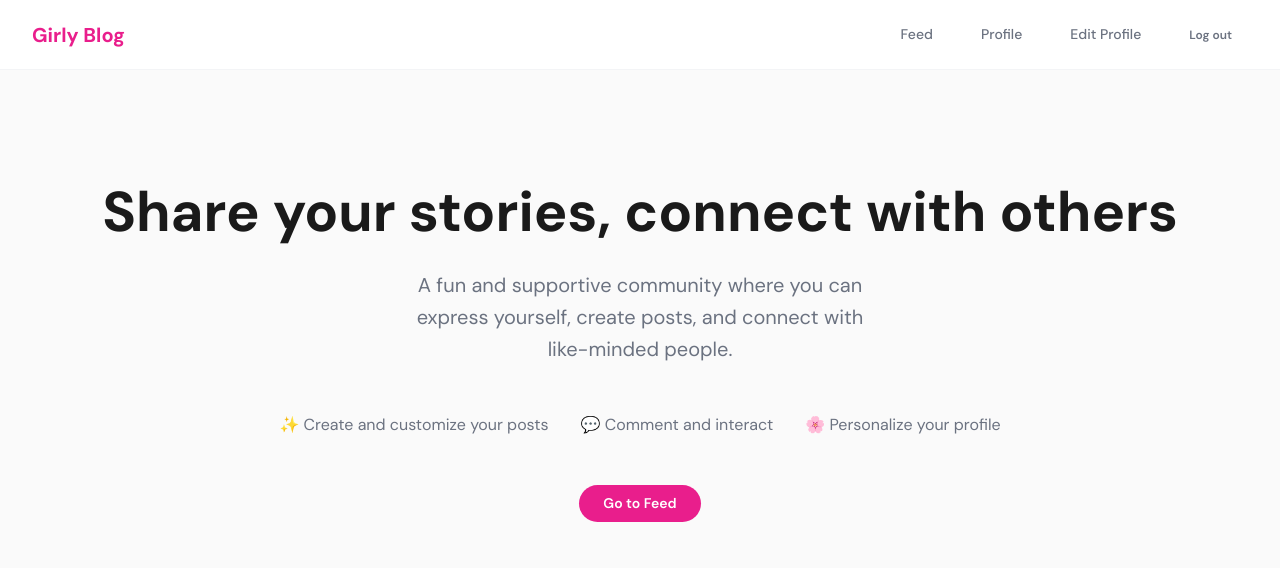
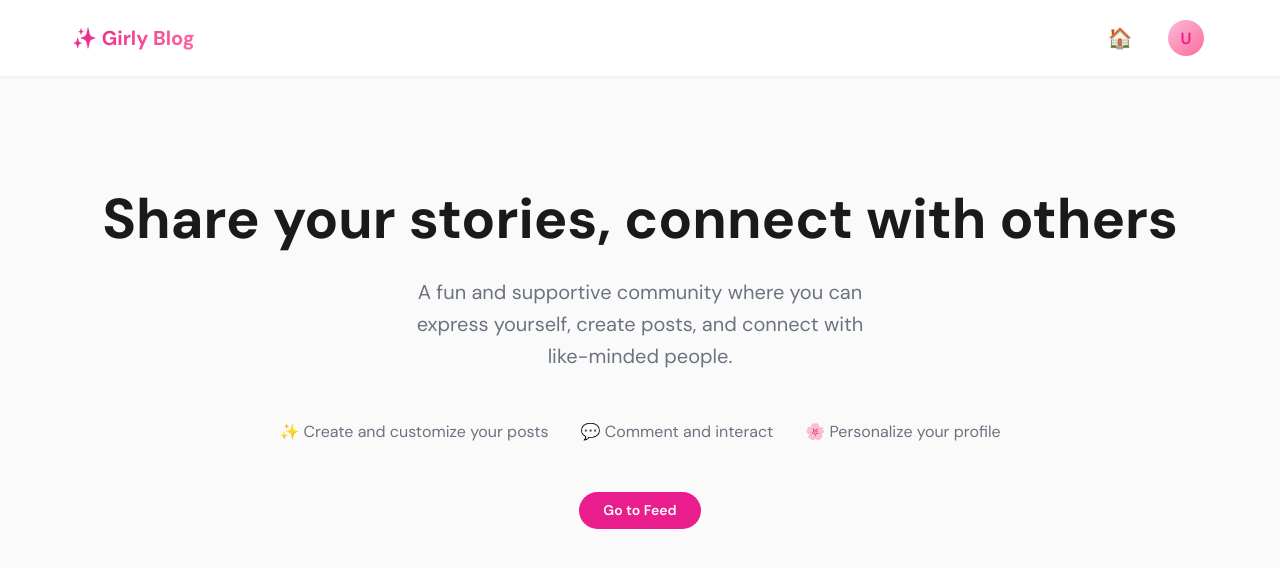
Before and after one commit to Jazzmine-Flora/Girly-Blogspot, a React (Create React App) app in the folder client/: page / in a window 1280 px wide. Shown: the top 568 px of the page. Built offline with nearby package versions, Linux system fonts and the light colour scheme; no server answers; sample sign-in values are in the browser's storage.

Commit message:
Updates for header view.

```diff
--- a/client/src/components/Layout/Navbar.jsx
+++ b/client/src/components/Layout/Navbar.jsx
@@ -1,8 +1,10 @@
 import { Link, useNavigate } from "react-router-dom";
+import { useState, useEffect, useRef } from "react";
 import styled from "styled-components";
 import { theme } from "../../styles/theme";
 import { useAuth } from "../../context/AuthContext";
-import { Button } from "../ui";
+import { Button, Avatar } from "../ui";
+import { getUserProfile } from "../../api";
 
 const Nav = styled.nav`
   position: sticky;
@@ -10,77 +12,229 @@ const Nav = styled.nav`
   z-index: 100;
   background: ${theme.colors.surface};
   border-bottom: 1px solid ${theme.colors.borderLight};
+  box-shadow: ${theme.shadows.sm};
+  backdrop-filter: blur(8px);
+`;
+
+const NavContainer = styled.div`
+  max-width: 1200px;
+  margin: 0 auto;
   padding: ${theme.spacing.md} ${theme.spacing.xl};
   display: flex;
   align-items: center;
   justify-content: space-between;
   gap: ${theme.spacing.lg};
-  flex-wrap: wrap;
+
+  @media (max-width: ${theme.breakpoints.sm}) {
+    padding: ${theme.spacing.md} ${theme.spacing.md};
+  }
 `;
 
 const Logo = styled(Link)`
   font-size: ${theme.typography.sizes.xl};
   font-weight: ${theme.typography.weights.bold};
-  color: ${theme.colors.primary};
+  background: linear-gradient(135deg, ${theme.colors.primary}, ${theme.colors.accent});
+  -webkit-background-clip: text;
+  -webkit-text-fill-color: transparent;
+  background-clip: text;
   text-decoration: none;
+  display: flex;
+  align-items: center;
+  gap: ${theme.spacing.sm};
+  transition: opacity ${theme.transitions.fast};
 
   &:hover {
-    color: ${theme.colors.primaryHover};
+    opacity: 0.8;
   }
 `;
 
 const NavLinks = styled.div`
   display: flex;
   align-items: center;
+  gap: ${theme.spacing.lg};
+
+  @media (max-width: ${theme.breakpoints.sm}) {
     gap: ${theme.spacing.md};
+  }
 `;
 
-const NavLink = styled(Link)`
-  font-size: ${theme.typography.sizes.sm};
-  font-weight: ${theme.typography.weights.medium};
+const IconButton = styled(Link)`
+  display: flex;
+  align-items: center;
+  justify-content: center;
+  width: 40px;
+  height: 40px;
+  border-radius: ${theme.radii.full};
   color: ${theme.colors.textSecondary};
   text-decoration: none;
-  padding: ${theme.spacing.sm} ${theme.spacing.md};
-  border-radius: ${theme.radii.md};
-  transition: color ${theme.transitions.fast}, background ${theme.transitions.fast};
+  font-size: 20px;
+  transition: all ${theme.transitions.fast};
+  position: relative;
 
   &:hover {
-    color: ${theme.colors.text};
+    color: ${theme.colors.primary};
     background: ${theme.colors.surfaceHover};
   }
+
+  &.active {
+    color: ${theme.colors.primary};
+    background: ${theme.colors.primaryLight}20;
+  }
+`;
+
+const UserMenuButton = styled.button`
+  display: flex;
+  align-items: center;
+  gap: ${theme.spacing.sm};
+  padding: ${theme.spacing.xs};
+  border: none;
+  background: transparent;
+  border-radius: ${theme.radii.full};
+  cursor: pointer;
+  transition: background ${theme.transitions.fast};
+
+  &:hover {
+    background: ${theme.colors.surfaceHover};
+  }
+`;
+
+const DropdownMenu = styled.div`
+  position: absolute;
+  top: calc(100% + ${theme.spacing.sm});
+  right: 0;
+  min-width: 200px;
+  background: ${theme.colors.surface};
+  border: 1px solid ${theme.colors.borderLight};
+  border-radius: ${theme.radii.lg};
+  box-shadow: ${theme.shadows.lg};
+  overflow: hidden;
+  opacity: ${({ $isOpen }) => ($isOpen ? 1 : 0)};
+  visibility: ${({ $isOpen }) => ($isOpen ? "visible" : "hidden")};
+  transform: translateY(${({ $isOpen }) => ($isOpen ? "0" : "-10px")});
+  transition: all ${theme.transitions.normal};
+`;
+
+const DropdownItem = styled(Link)`
+  display: flex;
+  align-items: center;
+  gap: ${theme.spacing.md};
+  padding: ${theme.spacing.md} ${theme.spacing.lg};
+  color: ${theme.colors.text};
+  text-decoration: none;
+  font-size: ${theme.typography.sizes.sm};
+  transition: background ${theme.transitions.fast};
+
+  &:hover {
+    background: ${theme.colors.surfaceHover};
+  }
+
+  span {
+    font-size: 18px;
+  }
+`;
+
+const DropdownButton = styled.button`
+  display: flex;
+  align-items: center;
+  gap: ${theme.spacing.md};
+  width: 100%;
+  padding: ${theme.spacing.md} ${theme.spacing.lg};
+  border: none;
+  background: transparent;
+  color: ${theme.colors.error};
+  text-decoration: none;
+  font-size: ${theme.typography.sizes.sm};
+  cursor: pointer;
+  transition: background ${theme.transitions.fast};
+  text-align: left;
+
+  &:hover {
+    background: ${theme.colors.surfaceHover};
+  }
+
+  span {
+    font-size: 18px;
+  }
+`;
+
+const UserMenuWrapper = styled.div`
+  position: relative;
 `;
 
 export function Navbar() {
   const { isAuthenticated, logout, userId } = useAuth();
   const navigate = useNavigate();
+  const [isMenuOpen, setIsMenuOpen] = useState(false);
+  const [user, setUser] = useState(null);
+  const menuRef = useRef(null);
+
+  useEffect(() => {
+    if (isAuthenticated && userId) {
+      getUserProfile(userId).then(setUser).catch(() => {});
+    }
+  }, [isAuthenticated, userId]);
+
+  useEffect(() => {
+    const handleClickOutside = (e) => {
+      if (menuRef.current && !menuRef.current.contains(e.target)) {
+        setIsMenuOpen(false);
+      }
+    };
+    document.addEventListener("mousedown", handleClickOutside);
+    return () => document.removeEventListener("mousedown", handleClickOutside);
+  }, []);
 
   const handleLogout = () => {
     logout();
+    setIsMenuOpen(false);
     navigate("/signin");
   };
 
+  const profilePic = user?.profilePicture?.startsWith("data:")
+    ? user.profilePicture
+    : user?.profilePicture
+    ? `/${user.profilePicture}`
+    : null;
+
   return (
     <Nav>
-      <Logo to="/">Girly Blog</Logo>
+      <NavContainer>
+        <Logo to="/">✨ Girly Blog</Logo>
         <NavLinks>
           {isAuthenticated ? (
             <>
-            <NavLink to="/feed">Feed</NavLink>
-            <NavLink to={userId ? `/profile/${userId}` : "/profile"}>Profile</NavLink>
-            <NavLink to="/edit-profile">Edit Profile</NavLink>
-            <Button variant="ghost" size="sm" onClick={handleLogout}>
-              Log out
-            </Button>
+              <IconButton to="/feed" title="Home Feed">
+                🏠
+              </IconButton>
+              <UserMenuWrapper ref={menuRef}>
+                <UserMenuButton onClick={() => setIsMenuOpen(!isMenuOpen)}>
+                  <Avatar src={profilePic} name={user?.username || "User"} size="36px" />
+                </UserMenuButton>
+                <DropdownMenu $isOpen={isMenuOpen}>
+                  <DropdownItem to={userId ? `/profile/${userId}` : "/profile"} onClick={() => setIsMenuOpen(false)}>
+                    <span>👤</span> My Profile
+                  </DropdownItem>
+                  <DropdownItem to="/edit-profile" onClick={() => setIsMenuOpen(false)}>
+                    <span>⚙️</span> Edit Profile
+                  </DropdownItem>
+                  <DropdownButton onClick={handleLogout}>
+                    <span>🚪</span> Log out
+                  </DropdownButton>
+                </DropdownMenu>
+              </UserMenuWrapper>
             </>
           ) : (
             <>
-            <NavLink to="/signin">Sign In</NavLink>
+              <Button variant="ghost" size="sm" as={Link} to="/signin">
+                Sign In
+              </Button>
               <Button size="sm" as={Link} to="/signup">
                 Sign Up
               </Button>
             </>
           )}
         </NavLinks>
+      </NavContainer>
     </Nav>
   );
 }
--- a/client/src/components/Profile/EditProfilePage.jsx
+++ b/client/src/components/Profile/EditProfilePage.jsx
@@ -1,4 +1,4 @@
-import { useState, useEffect } from "react";
+import { useState, useEffect, useRef } from "react";
 import { useNavigate } from "react-router-dom";
 import styled from "styled-components";
 import { theme } from "../../styles/theme";
@@ -34,15 +34,59 @@ const AvatarPreview = styled.div`
   margin-bottom: ${theme.spacing.md};
 `;
 
+const AvatarWrapper = styled.div`
+  position: relative;
+`;
+
+const HiddenFileInput = styled.input`
+  display: none;
+`;
+
+const ImageActions = styled.div`
+  display: flex;
+  flex-direction: column;
+  gap: ${theme.spacing.sm};
+`;
+
+const ImageButton = styled.button`
+  padding: ${theme.spacing.sm} ${theme.spacing.md};
+  font-size: ${theme.typography.sizes.sm};
+  font-weight: ${theme.typography.weights.medium};
+  border: 1px solid ${theme.colors.border};
+  border-radius: ${theme.radii.md};
+  background: ${theme.colors.surface};
+  color: ${theme.colors.text};
+  cursor: pointer;
+  transition: all ${theme.transitions.fast};
+
+  &:hover {
+    background: ${theme.colors.surfaceHover};
+    border-color: ${theme.colors.primary};
+  }
+`;
+
+const RemoveButton = styled(ImageButton)`
+  color: ${theme.colors.error};
+  border-color: transparent;
+  background: transparent;
+  padding: ${theme.spacing.xs} ${theme.spacing.sm};
+
+  &:hover {
+    background: ${theme.colors.error}10;
+  }
+`;
+
 export function EditProfilePage() {
   const { isAuthenticated } = useAuth();
   const navigate = useNavigate();
   const userId = localStorage.getItem("userId");
+  const fileInputRef = useRef(null);
   const [profileData, setProfileData] = useState({
     username: "",
     bio: "",
     profilePicture: "",
   });
+  const [previewImage, setPreviewImage] = useState(null);
   const [loading, setLoading] = useState(true);
   const [saving, setSaving] = useState(false);
   const [error, setError] = useState("");
@@ -60,6 +104,14 @@ export function EditProfilePage() {
           bio: user.bio || "",
           profilePicture: user.profilePicture || "",
         });
+        // Set initial preview from existing profile picture
+        if (user.profilePicture) {
+          if (user.profilePicture.startsWith("data:")) {
+            setPreviewImage(user.profilePicture);
+          } else {
+            setPreviewImage(`/${user.profilePicture}`);
+          }
+        }
       } catch {
         setError("Failed to load profile.");
       } finally {
@@ -74,14 +126,35 @@ export function EditProfilePage() {
     setProfileData((prev) => ({ ...prev, [name]: value }));
   };
 
+  const handleImageClick = () => {
+    fileInputRef.current?.click();
+  };
+
   const handleImageChange = (e) => {
     const file = e.target.files[0];
     if (file) {
+      // Validate file size (max 5MB)
+      if (file.size > 5 * 1024 * 1024) {
+        setError("Image too large. Max 5MB allowed.");
+        return;
+      }
       const reader = new FileReader();
       reader.onloadend = () => {
-        setProfileData((prev) => ({ ...prev, profilePicture: reader.result }));
+        const result = reader.result;
+        setPreviewImage(result);
+        setProfileData((prev) => ({ ...prev, profilePicture: result }));
       };
       reader.readAsDataURL(file);
+    }
+    // Reset input so same file can be selected again
+    e.target.value = "";
+  };
+
+  const handleRemoveImage = () => {
+    setPreviewImage(null);
+    setProfileData((prev) => ({ ...prev, profilePicture: "" }));
+    if (fileInputRef.current) {
+      fileInputRef.current.value = "";
     }
   };
 
@@ -92,20 +165,15 @@ export function EditProfilePage() {
     try {
       await updateUserProfile(userId, profileData);
       navigate(userId ? `/profile/${userId}` : "/profile");
-    } catch {
-      setError("Failed to update profile.");
+    } catch (err) {
+      console.error("Update error:", err);
+      setError(err.response?.data?.message || "Failed to update profile.");
     } finally {
       setSaving(false);
     }
   };
 
   if (loading) return <p style={{ textAlign: "center", color: theme.colors.textMuted }}>Loading…</p>;
-
-  const profilePic = profileData.profilePicture?.startsWith("data:")
-    ? profileData.profilePicture
-    : profileData.profilePicture
-    ? `/${profileData.profilePicture}`
-    : null;
 
   return (
     <Page>
@@ -119,23 +187,40 @@ export function EditProfilePage() {
               </p>
             )}
             <AvatarPreview>
-              <Avatar src={profilePic} name={profileData.username} size="80px" />
-              <div>
+              <AvatarWrapper>
+                <Avatar
+                  key={previewImage || "no-image"}
+                  src={previewImage}
+                  name={profileData.username}
+                  size="80px"
+                />
+              </AvatarWrapper>
+              <ImageActions>
                 <label
                   style={{
                     fontSize: theme.typography.sizes.sm,
                     fontWeight: theme.typography.weights.medium,
+                    marginBottom: theme.spacing.xs,
+                    display: "block",
                   }}
                 >
                   Profile Picture
                 </label>
-                <input
+                <HiddenFileInput
+                  ref={fileInputRef}
                   type="file"
                   accept="image/*"
                   onChange={handleImageChange}
-                  style={{ marginTop: theme.spacing.xs, display: "block" }}
                 />
-              </div>
+                <ImageButton type="button" onClick={handleImageClick}>
+                  {previewImage ? "Change Photo" : "Upload Photo"}
+                </ImageButton>
+                {previewImage && (
+                  <RemoveButton type="button" onClick={handleRemoveImage}>
+                    Remove Photo
+                  </RemoveButton>
+                )}
+              </ImageActions>
             </AvatarPreview>
             <Input
               label="Username"
```
Lines whose indentation alone changed are shown as unchanged.
